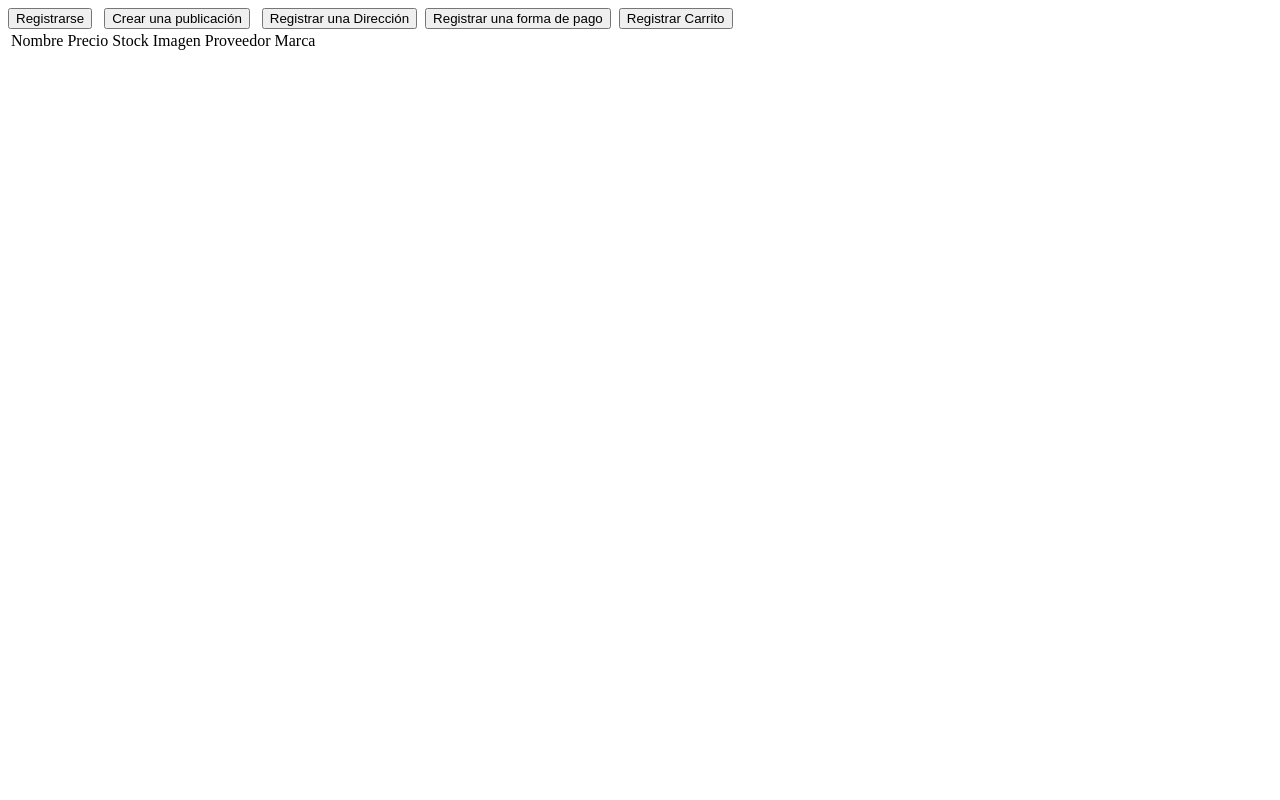
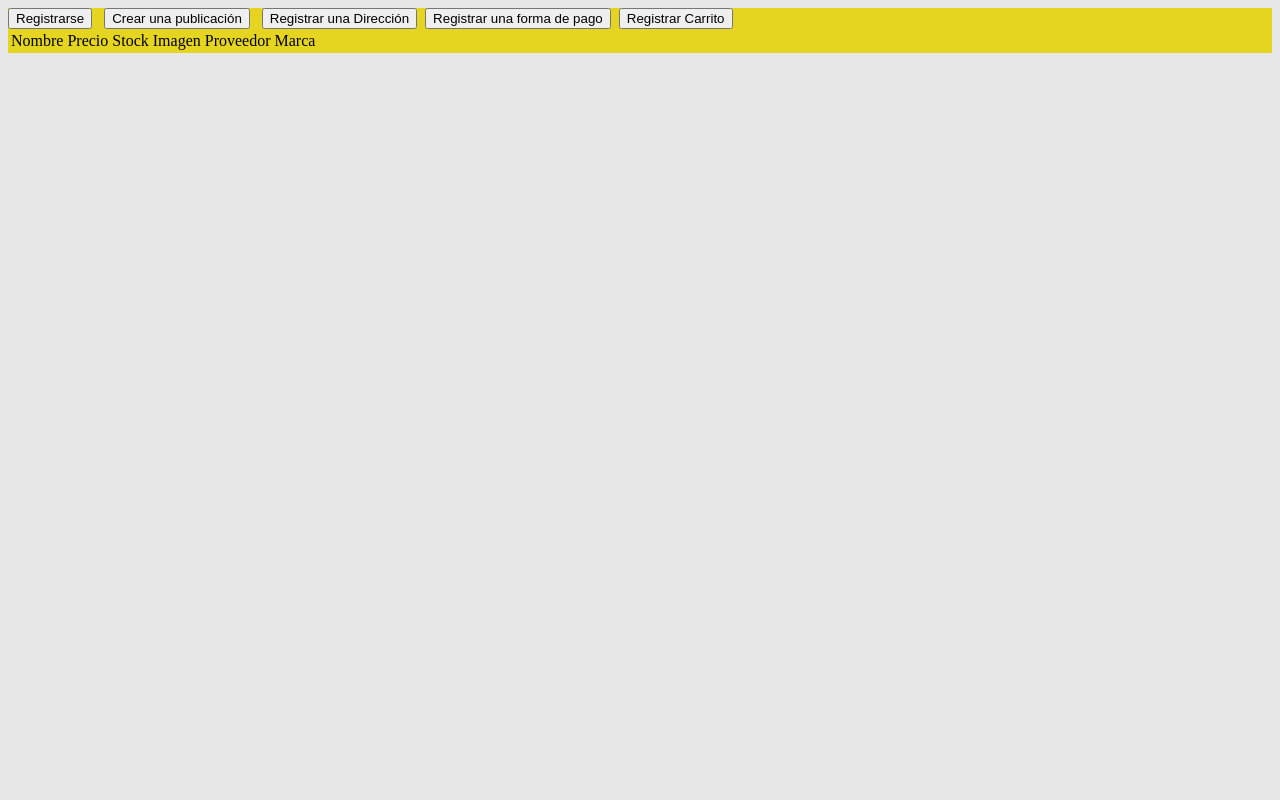
Before and after one commit to IgnacioClemente/GamerBuy, a Flask app: page / in a window 1280 px wide. Run offline with Flask 3, Linux system fonts and the light colour scheme; data that the repository does not hold is empty; some libraries are stand-ins or nearby versions.

Commit message:
pequeño cambio

```diff
--- a/static/style.css
+++ b/static/style.css
@@ -1,3 +1,6 @@
-*{
-    background: white;
+header {
+    background-color: #e5d520;
 }
+body {
+    background-color: #e7e7e7;
+}
--- a/templates/index.html
+++ b/templates/index.html
@@ -1,3 +1,7 @@
+{% extends 'encabezado.html' %}
+
+{% block body  %}
+<header>
 <table>
     <thead>
         <tr>
@@ -9,6 +13,7 @@
             <td>Marca</td>
         </tr>
     </thead>
+</header>
     <tbody>
         {% for p in productos %} <!-- doble llave para que imprima una sola para que se ejecute -->
         <tr>
@@ -25,8 +30,6 @@
     <a href="/registrarDireccion"style="text-decoration:none" ><button>Registrar una Dirección</button></a>&nbsp; <!-- la paso la clave primaria -->
     <a href="/registrarFormaDePago"style="text-decoration:none" ><button>Registrar una forma de pago</button></a>&nbsp; <!-- la paso la clave primaria -->
     <a href="/registrarCarrito"style="text-decoration:none" ><button>Registrar Carrito</button></a>&nbsp; <!-- la paso la clave primaria -->
-    </tbody>
-</table>
 {% with messages = get_flashed_messages()%}
 {%if messages%}
 {%for mensaje in messages%}
@@ -34,3 +37,6 @@
 {%endfor%}
 {%endif%}
 {%endwith%}
+{% endblock  %}
+</table>
+</tbody>
--- a/templates/registrarFormaDePago.html
+++ b/templates/registrarFormaDePago.html
@@ -11,7 +11,7 @@
     <select name="nombre" id="">
         <option value="">Seleccione un nombre</option>
         {% for f in forma %}
-        <option value="{{f.0}}">{{f.2}}</option> <!-- agrego el valor de la posicion 0 y lo pego en base de datos
+        <option value="{{f.2}}">{{f.2}}</option> <!-- agrego el valor de la posicion 0 y lo pego en base de datos
         y luego imprimo primero el nombre y luego el numero-->
         {% endfor %}
     </select><br>
```
